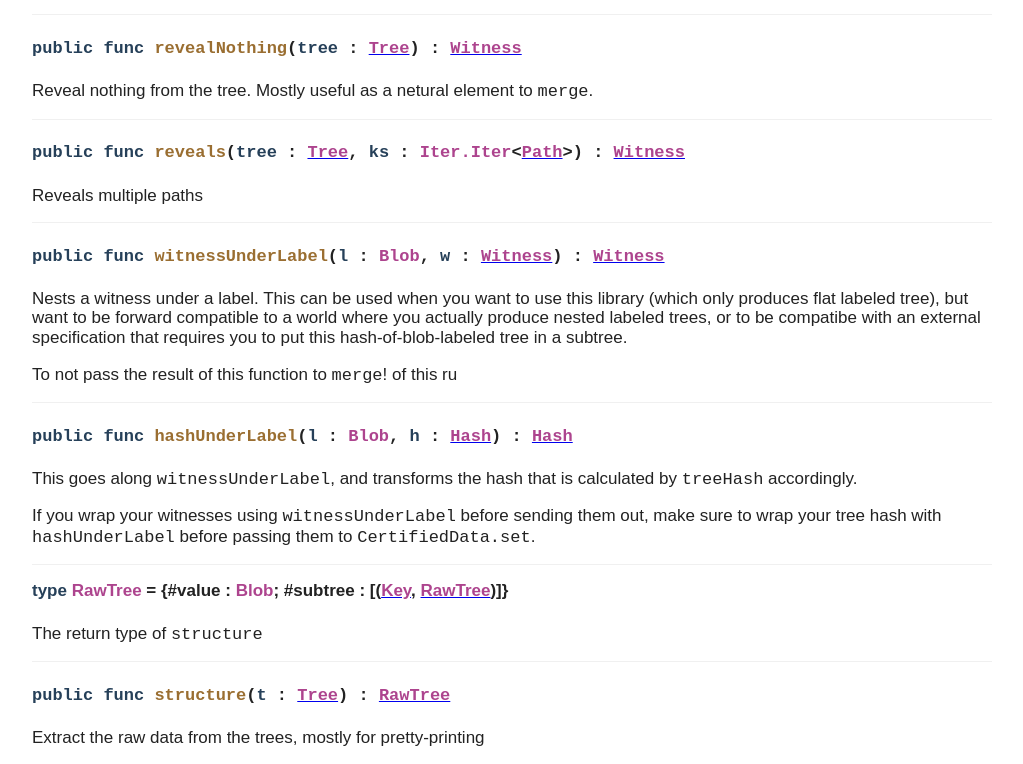
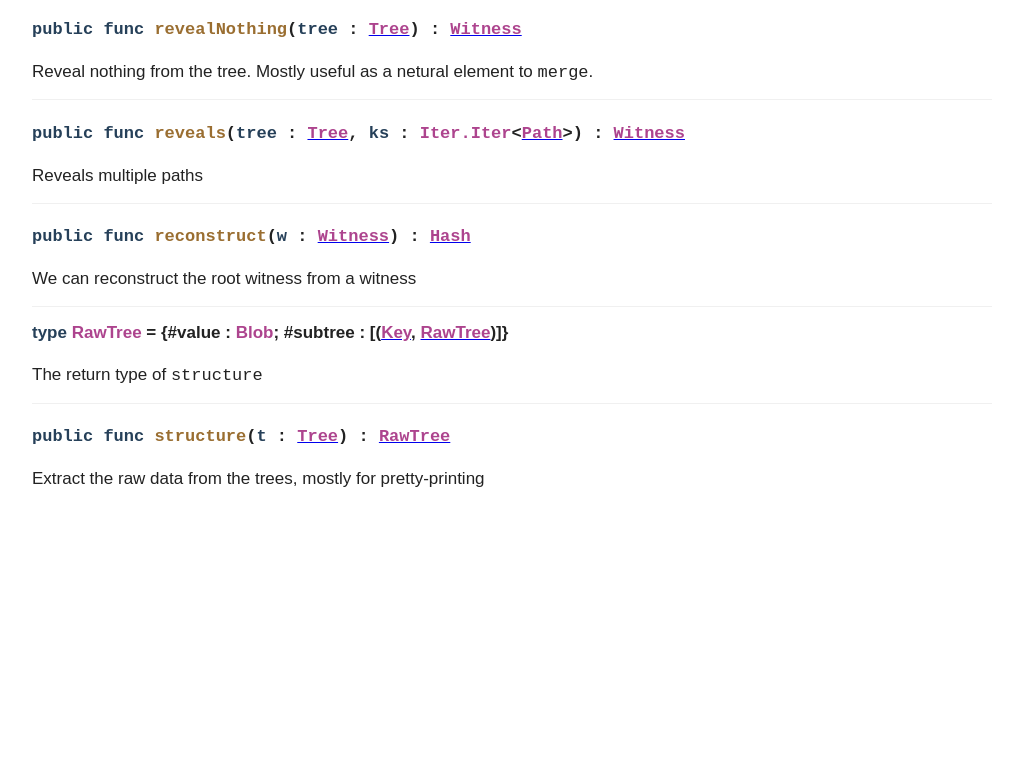
Before and after one commit to nomeata/ic-certification, a plain HTML site: page MerkleTree.html in a window 1280 px wide. Shown: the part 1944-2708 px from the top of the page, without its empty margins (198-1221 px from the left). After the commit the page ends 2450 px from the top, so only its background shows below. Drawn offline with Linux system fonts and the light colour scheme.

Commit message:
Deploying to gh-pages from  @ ca65c7539ab9e6482bd485aac12089345dac6885 🚀

```diff
--- a/MerkleTree.html
+++ b/MerkleTree.html
@@ -1,5 +1,5 @@
 <!DOCTYPE html>
-<html><head title="Doc"><meta charset="UTF-8"/><link href="styles.css" rel="stylesheet"/></head><body><nav class="sidebar"><h3>Modules</h3><ul><li><li><a href="Dyadic.html">Dyadic</a></li></li><li><li><a href="MerkleTree.html">MerkleTree</a></li></li></ul><h3>Declarations</h3><ul><li><li><a href="#type.Key">Key</a></li></li><li><li><a href="#type.Path">Path</a></li></li><li><li><a href="#type.Value">Value</a></li></li><li><li><a href="#type.Tree">Tree</a></li></li><li><li><a href="#type.Witness">Witness</a></li></li><li><li><a href="#type.Hash">Hash</a></li></li><li><li><a href="#treeHash">treeHash</a></li></li><li><li><a href="#empty">empty</a></li></li><li><li><a href="#put">put</a></li></li><li><li><a href="#delete">delete</a></li></li><li><li><a href="#reveal">reveal</a></li></li><li><li><a href="#merge">merge</a></li></li><li><li><a href="#revealNothing">revealNothing</a></li></li><li><li><a href="#reveals">reveals</a></li></li><li><li><a href="#witnessUnderLabel">witnessUnderLabel</a></li></li><li><li><a href="#hashUnderLabel">hashUnderLabel</a></li></li><li><li><a href="#type.RawTree">RawTree</a></li></li><li><li><a href="#structure">structure</a></li></li></ul></nav><div class="documentation"><h1>MerkleTree</h1><p><strong>A merkle tree</strong></p>
+<html><head title="Doc"><meta charset="UTF-8"/><link href="styles.css" rel="stylesheet"/></head><body><nav class="sidebar"><h3>Modules</h3><ul><li><li><a href="Dyadic.html">Dyadic</a></li></li><li><li><a href="MerkleTree.html">MerkleTree</a></li></li></ul><h3>Declarations</h3><ul><li><li><a href="#type.Key">Key</a></li></li><li><li><a href="#type.Path">Path</a></li></li><li><li><a href="#type.Value">Value</a></li></li><li><li><a href="#type.Tree">Tree</a></li></li><li><li><a href="#type.Witness">Witness</a></li></li><li><li><a href="#type.Hash">Hash</a></li></li><li><li><a href="#treeHash">treeHash</a></li></li><li><li><a href="#empty">empty</a></li></li><li><li><a href="#put">put</a></li></li><li><li><a href="#delete">delete</a></li></li><li><li><a href="#reveal">reveal</a></li></li><li><li><a href="#merge">merge</a></li></li><li><li><a href="#revealNothing">revealNothing</a></li></li><li><li><a href="#reveals">reveals</a></li></li><li><li><a href="#reconstruct">reconstruct</a></li></li><li><li><a href="#type.RawTree">RawTree</a></li></li><li><li><a href="#structure">structure</a></li></li></ul></nav><div class="documentation"><h1>MerkleTree</h1><p><strong>A merkle tree</strong></p>
 <p>This library provides a simple merkle tree data structure for Motoko.
 It provides a key-value store, where both keys and values are of type Blob.</p>
 <pre class="motoko"><code class="motoko">var t = MerkleTree.empty();
@@ -13,7 +13,7 @@ let w = MerkleTree.reveals(t, [&quot;Alice&quot; : Blob, &quot;Malfoy&quot;: Blo
 <p>The witness format is compatible with
 the <a href="https://internetcomputer.org/docs/current/references/ic-interface-spec#certificate">HashTree</a> used by the Internet Computer,
 so client-side, the same logic can be used, but note</p>
-<ul><li>the trees produces here are flat; no nested subtrees</li><li>no CBOR encoding is provided here. The assumption is that the witnesses are transferred
+<ul><li>no CBOR encoding is provided here. The assumption is that the witnesses are transferred
  via Candid, and decoded to a data type understood by the client-side library.</li></ul>
 
 <p>Revealing multiple keys at once is supported, and so is proving absence of a key.</p>
@@ -48,17 +48,7 @@ Will also remove enclosing labels if there is no value left.</p>
 undefined (and may trap).</p>
 </p></div><div class="declaration"><h4 class="function" id="revealNothing"><code><span class="keyword">public func </span><span class="fnname">revealNothing</span>(<span class="parameter">tree</span> : <a href="#type.Tree"><span class="type">Tree</span></a>) : <a href="#type.Witness"><span class="type">Witness</span></a></code></h4><p><p>Reveal nothing from the tree. Mostly useful as a netural element to <code>merge</code>.</p>
 </p></div><div class="declaration"><h4 class="function" id="reveals"><code><span class="keyword">public func </span><span class="fnname">reveals</span>(<span class="parameter">tree</span> : <a href="#type.Tree"><span class="type">Tree</span></a>, <span class="parameter">ks</span> : <span class="type">Iter.Iter</span>&lt;<a href="#type.Path"><span class="type">Path</span></a>&gt;) : <a href="#type.Witness"><span class="type">Witness</span></a></code></h4><p><p>Reveals multiple paths</p>
-</p></div><div class="declaration"><h4 class="function" id="witnessUnderLabel"><code><span class="keyword">public func </span><span class="fnname">witnessUnderLabel</span>(<span class="parameter">l</span> : <span class="type">Blob</span>, <span class="parameter">w</span> : <a href="#type.Witness"><span class="type">Witness</span></a>) : <a href="#type.Witness"><span class="type">Witness</span></a></code></h4><p><p>Nests a witness under a label. This can be used when you want to use this
-library (which only produces flat labeled tree), but want to be forward
-compatible to a world where you actually produce nested labeled trees, or
-to be compatibe with an external specification that requires you to put
-this hash-of-blob-labeled tree in a subtree.</p>
-<p>To not pass the result of this function to <code>merge</code>! of this ru</p>
-</p></div><div class="declaration"><h4 class="function" id="hashUnderLabel"><code><span class="keyword">public func </span><span class="fnname">hashUnderLabel</span>(<span class="parameter">l</span> : <span class="type">Blob</span>, <span class="parameter">h</span> : <a href="#type.Hash"><span class="type">Hash</span></a>) : <a href="#type.Hash"><span class="type">Hash</span></a></code></h4><p><p>This goes along <code>witnessUnderLabel</code>, and transforms the hash
-that is calculated by <code>treeHash</code> accordingly.</p>
-<p>If you wrap your witnesses using <code>witnessUnderLabel</code> before
-sending them out, make sure to wrap your tree hash with <code>hashUnderLabel</code>
-before passing them to <code>CertifiedData.set</code>.</p>
+</p></div><div class="declaration"><h4 class="function" id="reconstruct"><code><span class="keyword">public func </span><span class="fnname">reconstruct</span>(<span class="parameter">w</span> : <a href="#type.Witness"><span class="type">Witness</span></a>) : <a href="#type.Hash"><span class="type">Hash</span></a></code></h4><p><p>We can reconstruct the root witness from a witness</p>
 </p></div><div class="declaration"><h4 class="type-declaration" id="type.RawTree"><span class="keyword">type </span><span class="type">RawTree</span> = {#value : <span class="type">Blob</span>; #subtree : [(<a href="#type.Key"><span class="type">Key</span></a>, <a href="#type.RawTree"><span class="type">RawTree</span></a>)]}</h4><p><p>The return type of <code>structure</code></p>
 </p></div><div class="declaration"><h4 class="function" id="structure"><code><span class="keyword">public func </span><span class="fnname">structure</span>(<span class="parameter">t</span> : <a href="#type.Tree"><span class="type">Tree</span></a>) : <a href="#type.RawTree"><span class="type">RawTree</span></a></code></h4><p><p>Extract the raw data from the trees, mostly for pretty-printing</p>
 </p></div></div></body></html>
```
Also changed, not shown: index.html (+1 -1 lines).
